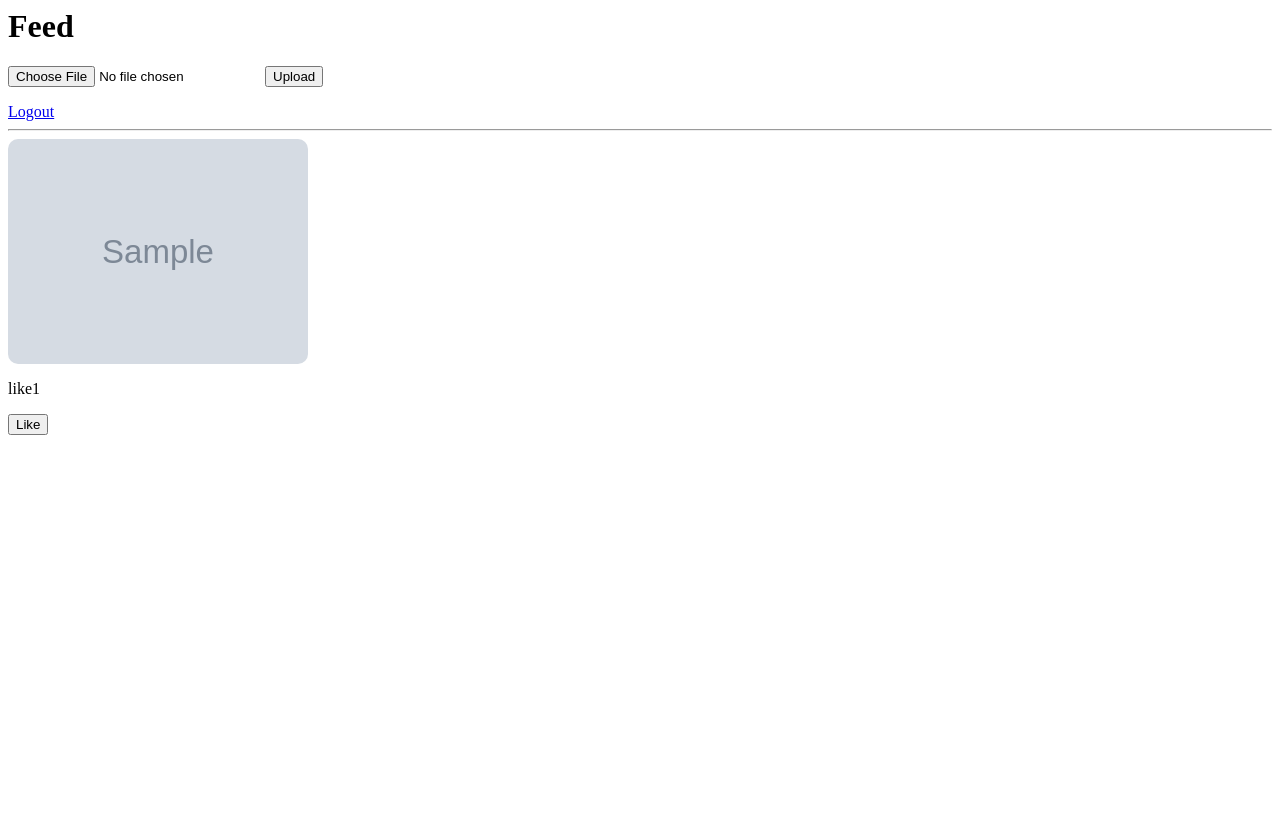
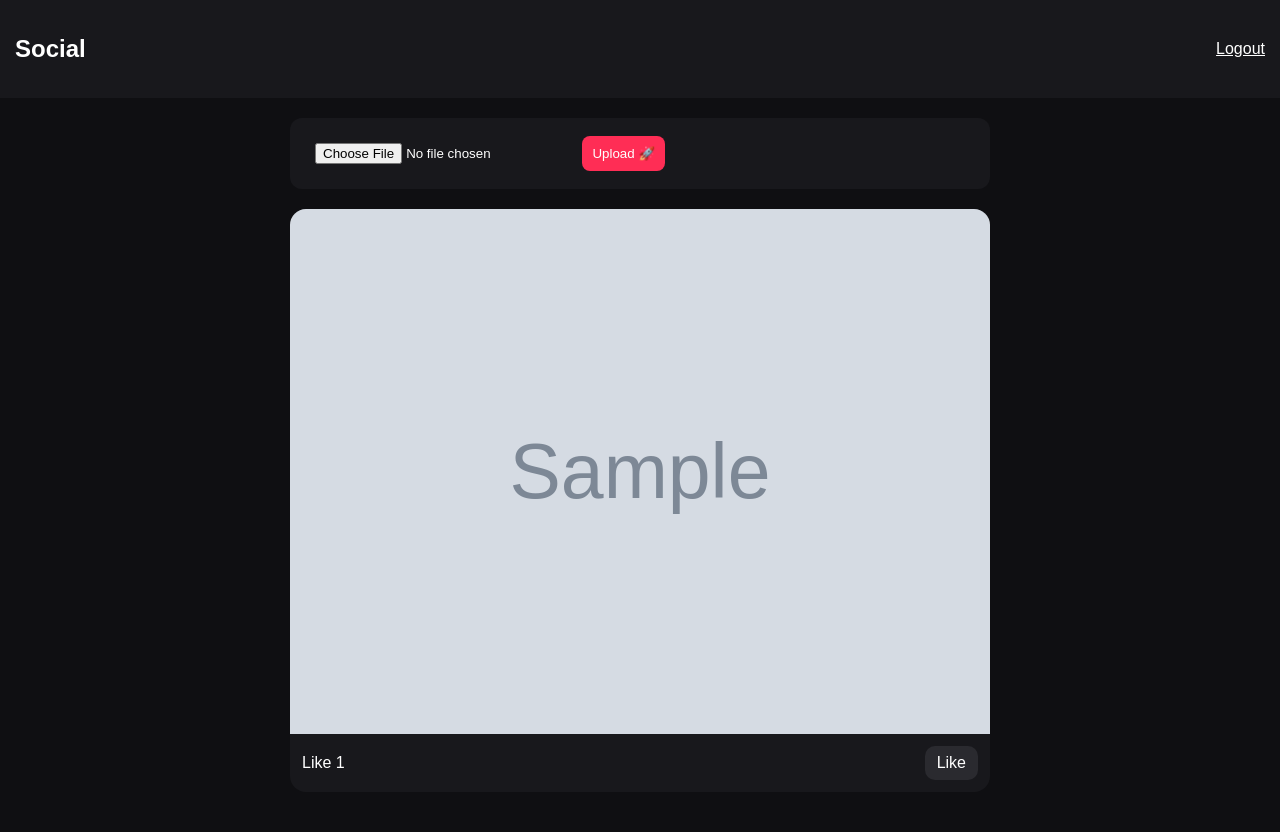
Before and after one commit to CoolioNK/Webimage, a Flask app: page / in a window 1280 px wide. Before the commit the page ends 435 px from the top, so only its background shows below. Run offline with Flask 3, Linux system fonts and the light colour scheme; a user stored in the database is signed in; tables that the repository leaves empty hold one stand-in row (values such as "Sample post"); grey boxes marked "Sample" are stand-in pictures.

Commit message:
Update index.html

```diff
--- a/templates/index.html
+++ b/templates/index.html
@@ -1,22 +1,117 @@
-<h1>Feed</h1>
+<!DOCTYPE html>
+<html>
+<head>
+  <title>Online Images</title>
 
-<form action="/upload" method="POST" enctype="multipart/form-data">
-    <input type="file" name="file">
-    <button>Upload</button>
-</form>
+  <style>
+    body {
+      margin: 0;
+      font-family: Arial;
+      background: #0f0f12;
+      color: white;
+    }
 
-<a href="/logout">Logout</a>
+    .topbar {
+      padding: 15px;
+      background: #18181c;
+      display: flex;
+      justify-content: space-between;
+      align-items: center;
+    }
 
-<hr>
+    .container {
+      max-width: 700px;
+      margin: auto;
+      padding: 20px;
+    }
 
-{% for img in images %}
-  <div style="margin-bottom:30px;">
-    <img src="/uploads/{{ img.filename }}" width="300" style="border-radius:10px;">
+    .upload-box {
+      background: #18181c;
+      padding: 15px;
+      border-radius: 12px;
+      margin-bottom: 20px;
+    }
 
-    <p>like{{ img.likes }}</p>
+    input, button {
+      padding: 10px;
+      border-radius: 8px;
+      border: none;
+    }
 
-    <a href="/like/{{ img.id }}">
-      <button>Like</button>
-    </a>
+    button {
+      background: #ff2d55;
+      color: white;
+      cursor: pointer;
+    }
+
+    .card {
+      background: #18181c;
+      border-radius: 16px;
+      margin-bottom: 20px;
+      overflow: hidden;
+      transition: 0.2s;
+    }
+
+    .card:hover {
+      transform: scale(1.01);
+    }
+
+    .card img {
+      width: 100%;
+      display: block;
+    }
+
+    .card-body {
+      padding: 12px;
+      display: flex;
+      justify-content: space-between;
+      align-items: center;
+    }
+
+    .like-btn {
+      background: #2a2a2f;
+      padding: 8px 12px;
+      border-radius: 10px;
+      text-decoration: none;
+      color: white;
+    }
+
+    .like-btn:hover {
+      background: #ff2d55;
+    }
+  </style>
+</head>
+
+<body>
+
+<div class="topbar">
+  <h2>Social</h2>
+  <a href="/logout" style="color:white;">Logout</a>
+</div>
+
+<div class="container">
+
+  <div class="upload-box">
+    <form action="/upload" method="POST" enctype="multipart/form-data">
+      <input type="file" name="file">
+      <button>Upload 🚀</button>
+    </form>
   </div>
-{% endfor %}
+
+  {% for img in images %}
+  <div class="card">
+
+    <img src="/uploads/{{ img.filename }}">
+
+    <div class="card-body">
+      <span>Like {{ img.likes }}</span>
+      <a class="like-btn" href="/like/{{ img.id }}">Like</a>
+    </div>
+
+  </div>
+  {% endfor %}
+
+</div>
+
+</body>
+</html>
```
